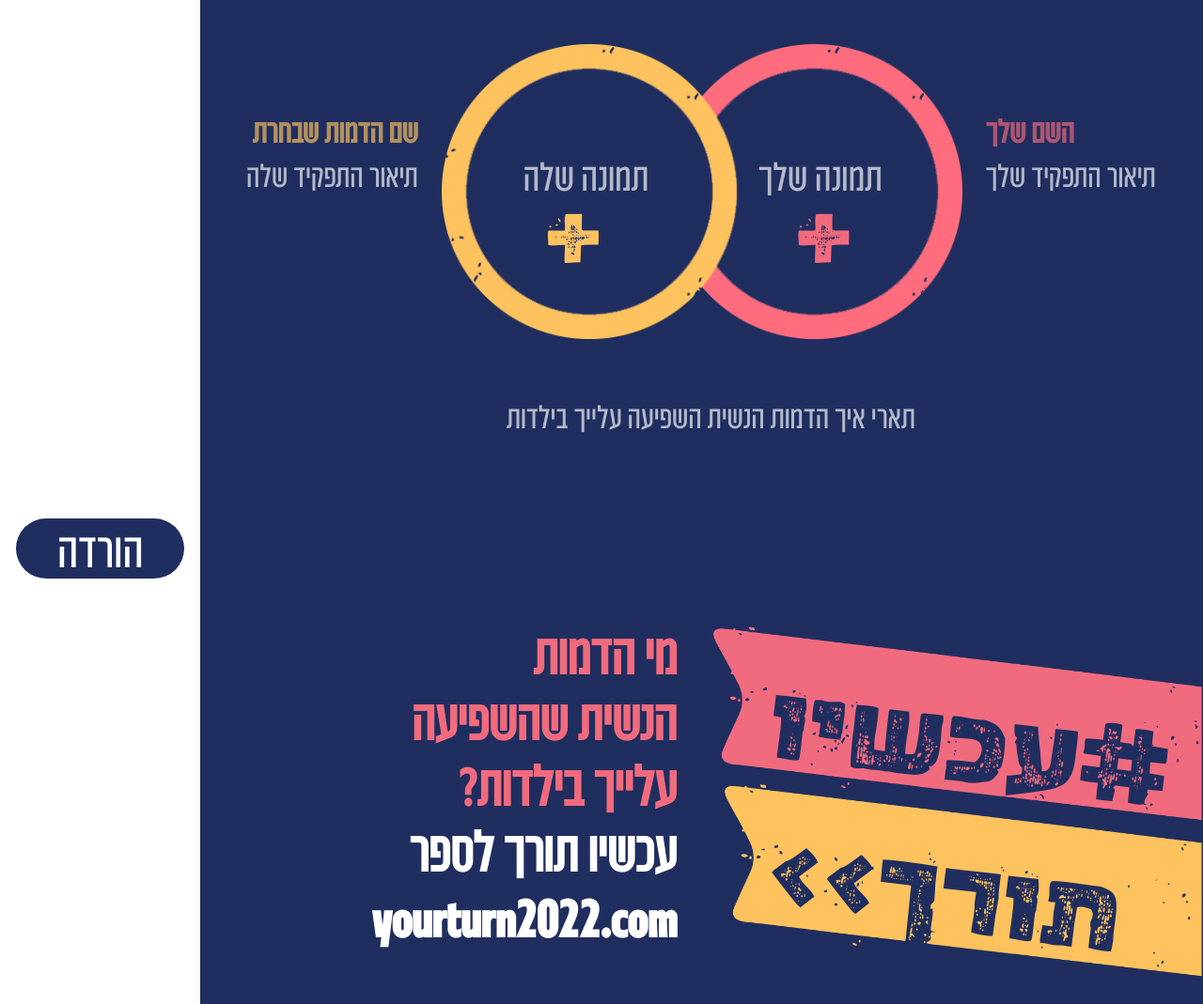
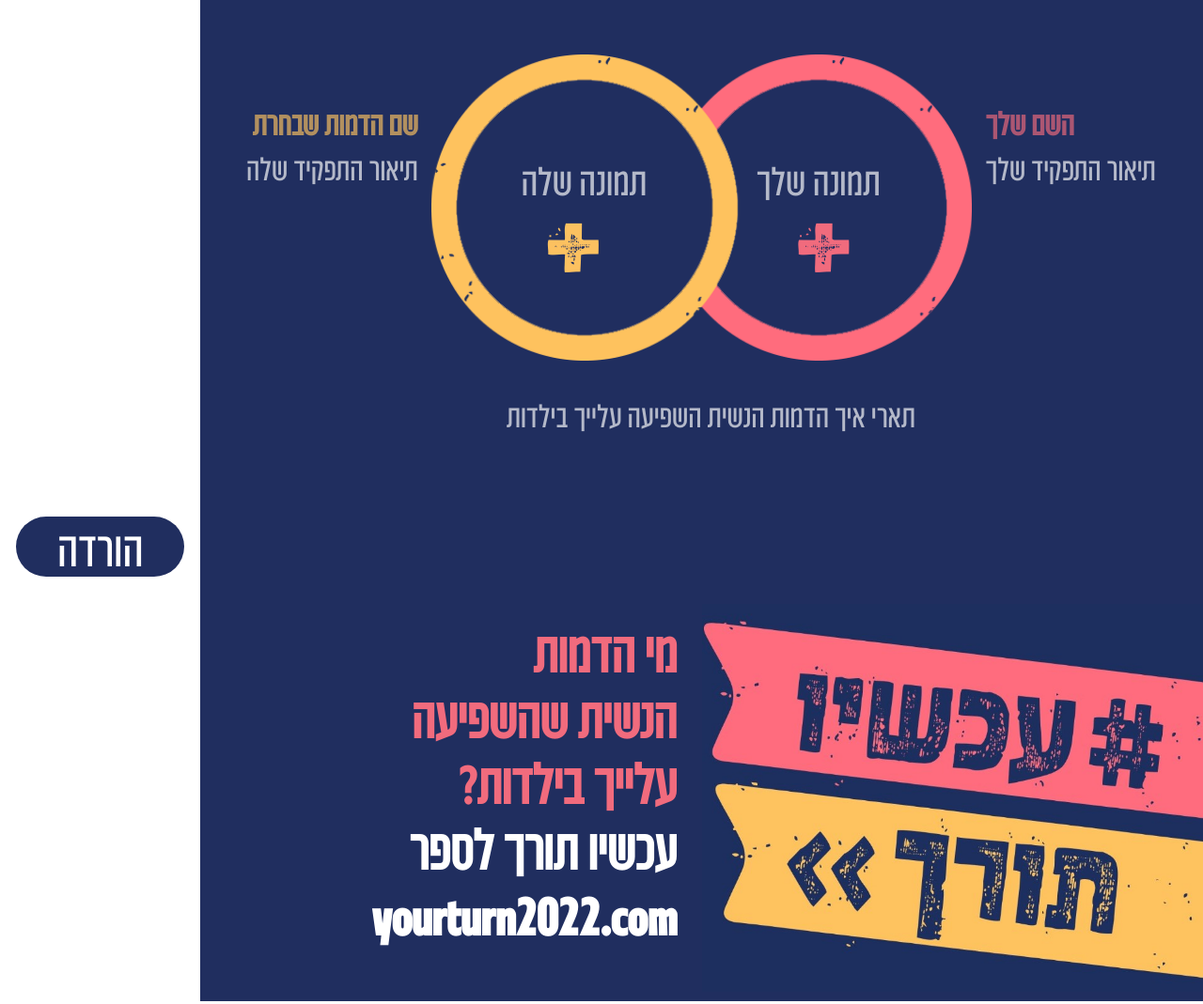
Before and after one commit to nireshdat/yourturn, a plain HTML site: page public/index.html in a window 1280 px wide. Shown: the whole page at 94% size. Drawn offline with Linux system fonts and the light colour scheme.

Commit message:
fixed proportions

```diff
--- a/public/index.css
+++ b/public/index.css
@@ -49,7 +49,7 @@ body {
   grid-area: 1 / 1 / 2 / 2;
   display: grid;
   grid-template-columns: 3fr 7fr 3fr;
-  grid-template-rows: 4fr 6fr 4fr 13fr 4fr 3fr;
+  grid-template-rows: 4fr 5fr 4fr 13fr 7fr 0fr;
 }
 
 .image-generator #info {
@@ -81,7 +81,7 @@ body {
 #your-turn-stripes {
   width: 100%;
   grid-area: 1 / 2 / 2 / 3;
-  background-image: url("images/footer.png");
+  background-image: url("images/footer.jpeg");
   background-size: contain;
   background-repeat: no-repeat;
   background-position: right;
@@ -178,8 +178,8 @@ body {
 .user-image {
   border-radius: 50%;
   overflow: hidden;
-  height: 80%;
-  margin: 11.6% 3.7% 5.4% 1.5%;
+  height: 78.7%;
+  margin: 13% 4.3% 5.4% 0.7%;
 }
 
 
--- a/public/index.html
+++ b/public/index.html
@@ -50,7 +50,6 @@
     </div>
     <div id="footer">
       <div id="your-turn-stripes">
-        <p>#עכשיו</p><p>תורך>></p>
       </div>
       <div id="footer-info">
         <p>מי הדמות</p>
```
Also changed, not shown: public/images/footer.jpeg (added).
